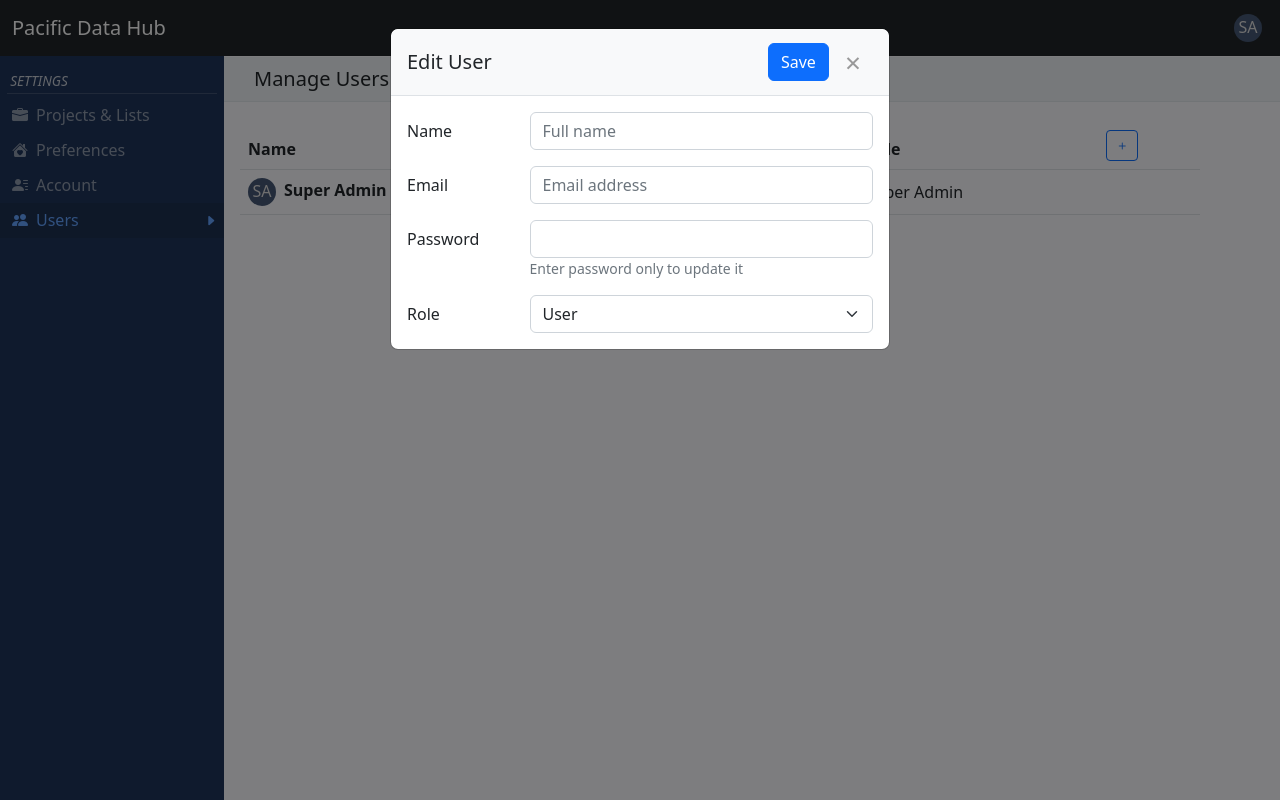
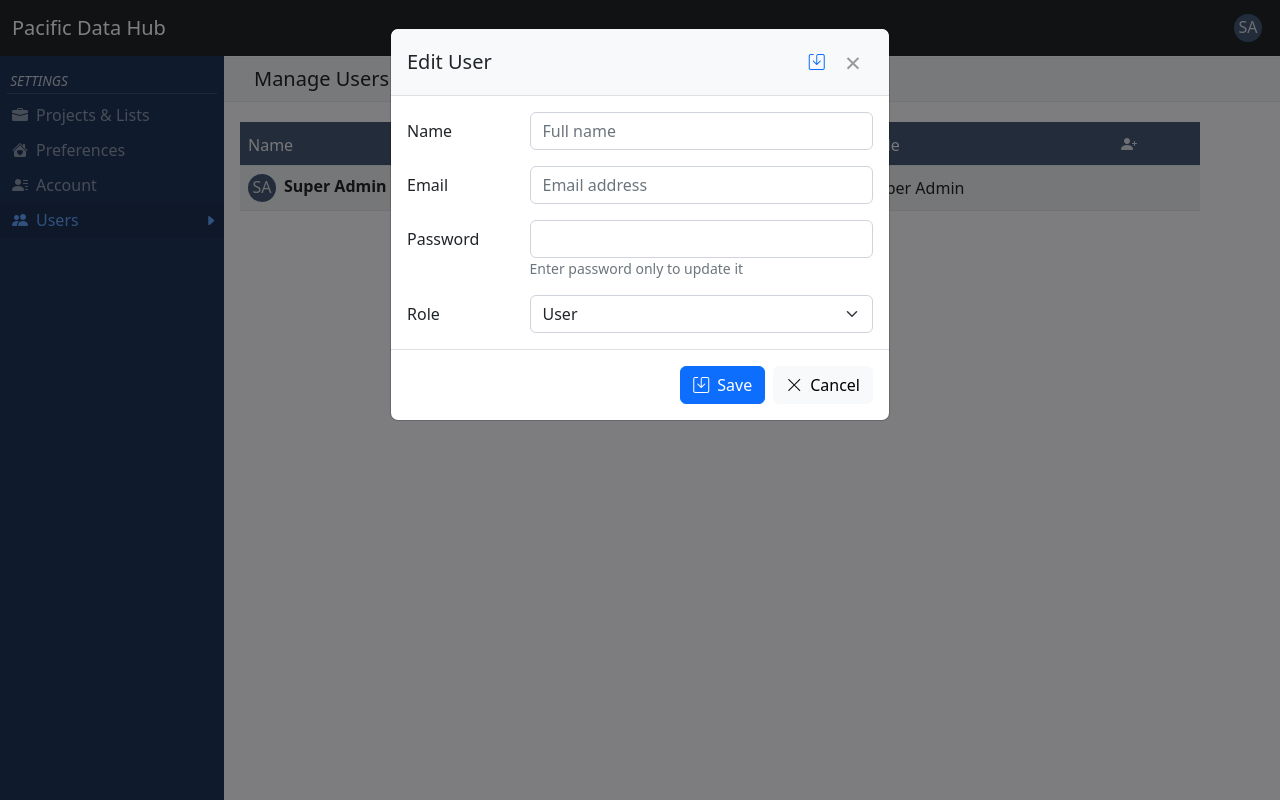
Before and after one commit to stanozr/taskfreak, a Flask app: page /settings/users in a window 1280 px wide, after a click that opens the changed part. Run offline with Flask 2, Linux system fonts and the light colour scheme; a user stored in the database is signed in; data comes from the database, SQL or seed files in the repository; some libraries are stand-ins or nearby versions.

Commit message:
User management and toasts

```diff
--- a/application/__init__.py
+++ b/application/__init__.py
@@ -39,6 +39,17 @@ def before_request():
 	g.user = current_user
 	g.now = datetime.datetime.utcnow()
 
+@app.template_filter()
+def toast_class(ts):
+	if ts == 'error':
+		return 'text-bg-danger'
+	elif ts == 'warning':
+		return 'text-bg-warning'
+	elif ts == 'success':
+		return 'text-bg-success'
+	else:
+		return 'text-bg-info'
+
 @app.route("/")
 def index():
 	if not current_user.is_authenticated:
--- a/application/models.py
+++ b/application/models.py
@@ -1,4 +1,5 @@
 import datetime, requests, hashlib
+from sqlalchemy import true
 from werkzeug.security import generate_password_hash, check_password_hash
 from flask_login import UserMixin
 from application import db
@@ -48,6 +49,12 @@ class UserModel(UserMixin, db.Model):
                 srn += en[0].upper()
             return '<span class="rounded-circle">'+srn+'</span>'
 
+    def is_valid(self):
+        if self.email and '@' in self.email and self.name and self.password:
+            return True
+        else:
+            return False
+
     def get_dict(self):
         res = {}
         columns = self.__table__.columns.keys()
--- a/application/static/css/app.css
+++ b/application/static/css/app.css
@@ -81,6 +81,10 @@
   border: 0 none;
   color: #999;
   font-size: 1.75em;
+}
+.btn-my-save {
+  border: 0 none;
+  color: #0d6efd;
 }
 .btn-outline-dropdown {
   border: 1px solid #ccc;
@@ -187,7 +191,34 @@
 .bi-2x {
   font-size: 1.25em;
 }
-
+.table-freak thead tr {
+  background-color: #475977;
+}
+.table-freak thead tr th {
+  color: rgba(255,255,255,.9);
+  font-weight: 500;
+}
+.table-freak thead tr th .btn-link {
+  padding: 0 .75em !important;
+  color: rgba(255,255,255,.8);
+}
+.table-freak thead tr th .btn-link:hover {
+  color: rgba(255,255,255,1);
+}
+.table-freak tbody .btn-link {
+  padding: 0 .5em !important;
+  color: #336699;
+}
+.table-freak tbody .btn-link:hover {
+  color: #1166ee;
+}
+.table-freak tbody .btn-link.btn-delete {
+  padding: 0 .5em !important;
+  color: #bb6969;
+}
+.table-freak tbody .btn-link.btn-delete:hover {
+  color: #cc3333;
+}
 /* RESPONSIVE STUFF */
 
 @media (min-width: 992px) {
--- a/application/static/js/app.js
+++ b/application/static/js/app.js
@@ -53,4 +53,18 @@ $('document').ready(function(){
   })
 
   $('.datepicker').datepicker();
+
+  $('.flash').each(function() {
+    new bootstrap.Toast($(this)).show();
+  });
 });
+
+function toasted(msg, cat) {
+  $lt = $('#live-toast');
+  $lt.addClass(cat).find('.toast-body').text(msg);
+  mt = bootstrap.Toast.getOrCreateInstance($lt);
+  $lt.on('hidden.bs.toast', () => {
+    $lt.removeClass('text-bg-danger text-bg-warning text-bg-success text-bg-info');
+  })
+  mt.show();
+}
--- a/application/templates/layout/page.html
+++ b/application/templates/layout/page.html
@@ -57,16 +57,6 @@
 
   <section class="main container-fluid">
 
-    {% with messages = get_flashed_messages(True) %}
-        {% if messages %}
-            <ul class="flashes">
-            {% for cat, message in messages %}
-                <li class="{{ cat }}">{{ message }}</li>
-            {% endfor %}
-            </ul>
-        {% endif %}
-    {% endwith %}
-
     {% block content %}
     {% endblock %}
 
@@ -96,6 +86,33 @@
 
 {% endblock %}
 
+<div class="toast-container position-fixed bottom-0 end-0 p-3">
+
+  <div id="live-toast" class="toast align-items-center border-0" role="alert" aria-live="assertive" aria-atomic="true">
+    <div class="d-flex">
+      <div class="toast-body"></div>
+      <button type="button" class="btn-close btn-close-white me-2 m-auto" data-bs-dismiss="toast" aria-label="Close"></button>
+    </div>
+  </div>
+
+  {% with messages = get_flashed_messages(True) %}
+      {% if messages %}
+          {% for cat, message in messages %}
+          <div class="toast flash align-items-center {{ cat | toast_class }} border-0" role="alert" aria-live="assertive" aria-atomic="true">
+            <div class="d-flex">
+              <div class="toast-body">
+                {{ message }}
+              </div>
+              <button type="button" class="btn-close btn-close-white me-2 m-auto" data-bs-dismiss="toast" aria-label="Close"></button>
+            </div>
+          </div>
+          {% endfor %}
+          </ul>
+      {% endif %}
+  {% endwith %}
+
+</div>
+
 <script src="https://cdnjs.cloudflare.com/ajax/libs/jquery/3.2.1/jquery.min.js"></script>
 <script src="https://cdn.jsdelivr.net/npm/bootstrap@5.2.0-beta1/dist/js/bootstrap.bundle.min.js" integrity="sha384-pprn3073KE6tl6bjs2QrFaJGz5/SUsLqktiwsUTF55Jfv3qYSDhgCecCxMW52nD2" crossorigin="anonymous"></script>
 <script src="https://cdnjs.cloudflare.com/ajax/libs/bootstrap-datepicker/1.9.0/js/bootstrap-datepicker.min.js"></script>
--- a/application/templates/settings_users.html
+++ b/application/templates/settings_users.html
@@ -5,15 +5,15 @@
 <h2 class="page-title">Manage Users</h2>
 
 {% if data %}
-<table class="table table-hover" style="max-width:960px">
+<table class="table table-freak table-striped table-hover" style="max-width:960px">
     <thead>
        <tr>
           <th>Name</th>
           <th class="d-none d-md-table-cell">Email</th>
           <th>Role</th>
-          <th>
-            {% if g.user.roles > 2 %}
-            <button type="button" class="btn btn-outline-primary btn-sm" data-bs-toggle="modal" data-bs-target="#editModal"><i class="bi bi-plus"></i></button>
+          <th style="width:100px">
+            {% if g.user.roles > 1 %}
+            <button type="button" class="btn btn-link" data-bs-toggle="modal" data-bs-target="#editModal"><i class="bi bi-person-plus-fill"></i></button>
             {% endif %}
           </th>
        </tr>
@@ -30,7 +30,10 @@
             <td>{{ roles[item.roles] }}</td>
             <td>
                 {% if item.id != g.user.id and item.roles < g.user.roles %}
-                <a href="#!" class="btn btn-sm btn-outline-primary">Edit</a>
+                <a href="#!" class="btn btn-link btn-edit"><i class="bi bi-pencil-fill"></i></a>
+                {% endif %}
+                {% if item.id != g.user.id and g.user.roles > 2 %}
+                <a href="#!" class="btn btn-link btn-delete"><i class="bi bi-trash"></i></a>
                 {% endif %}
             </td>
         </tr>
@@ -45,12 +48,13 @@
 
 <div class="modal fade" id="editModal" tabindex="-1" data-bs-backdrop="static" aria-labelledby="editUserLabel" aria-hidden="true">
   <div class="modal-dialog modal-md modal-fullscreen-md-down modal-dialog-scrollable">
-    <form class="modal-content" autocomplete="off">
+    <form id="user-form" action="/api/users/save" method="POST" class="modal-content" autocomplete="off">
       <div class="modal-header modal-smaller bg-light">
         <h5 class="modal-title" id="editUserLabel">Edit User</h5>
         <div class="float-end">
-          <button type="button" class="btn btn-primary">Save</button>
-          <button type="button" class="btn btn-my-close" data-bs-dismiss="modal" aria-label="Close">&times;</button>
+          <input type="hidden" name="id" value="" />
+          <button type="submit" class="btn btn-my-save"><i class="bi bi-save"></i></button>
+          <button type="button" class="btn btn-my-close ps-1" data-bs-dismiss="modal" aria-label="Close">&times;</button>
         </div>
       </div>
       <div class="modal-body">
@@ -69,20 +73,26 @@
         <div class="row mb-3">
           <label for="ipwd" class="col-sm-3 col-form-label">Password</label>
           <div class="col-sm-9">
-            <input type="password" name="pwssword" class="form-control" id="iPwd" autocomplete="new-password" />
+            <input type="password" name="password" class="form-control" id="iPwd" autocomplete="new-password" />
             <div class="small text-muted">Enter password only to update it</div>
           </div>
         </div>
         <div class="row">
-          <label for="iRole" class="col-sm-3 col-form-label">Role</label>
+          <label for="iRoles" class="col-sm-3 col-form-label">Role</label>
           <div class="col-sm-9">
-            <select id="iRole" name="roles" class="form-select">
+            <select id="iRoles" name="roles" class="form-select">
               {% for r in roles %}
+              {% if r < g.user.roles %}
               <option value="{{ r }}">{{ roles[r] }}</option>
+              {% endif %}
               {% endfor %}
             </select>
           </div>
         </div>
+      </div>
+      <div class="modal-footer">
+        <button type="submit" class="btn btn-primary"><i class="bi bi-save me-2"></i>Save</button>
+        <button type="button" class="btn btn-light" data-bs-dismiss="modal" aria-label="Close"><i class="bi bi-x-lg me-2"></i>Cancel</button>
       </div>
     </form>
   </div>
--- a/application/views/settings.py
+++ b/application/views/settings.py
@@ -1,7 +1,7 @@
 import datetime
 from sqlalchemy import desc
 
-from flask import Blueprint, render_template, jsonify
+from flask import Blueprint, render_template, jsonify, request, flash
 from flask_login import login_required, current_user
 
 from application import app
@@ -56,7 +56,7 @@ def users():
 @settings.route("/api/users/load/<id>")
 @login_required
 def api_user_load(id):
-	if current_user.roles < 2:
+	if current_user.roles < 1:
 		return jsonify({'error': 'Action not allowed'})
 	item = UserModel.query.filter_by(id=id).first()
 	if not item:
@@ -65,9 +65,38 @@ def api_user_load(id):
 		return jsonify({'error': 'Action not allowed'})
 	return jsonify(item.get_dict())
 
-@settings.route("/api/users/save")
+@settings.route("/api/users/save", methods=['POST'])
+@login_required
 def api_user_save():
-	pass
+	uid = int(request.form['id']) if request.form.get('id') else False
+	uro = int(request.form['roles']) if request.form.get('roles') else 0
+	if current_user.roles < 1 or (uid and uid == current_user.id) or (uro > current_user.roles):
+		return jsonify({'error': 'Action not allowed'})
+	# set user
+	item = UserModel()
+	if uid:
+		item = UserModel.query.filter_by(id=uid).first()
+		if not item:
+			return jsonify({'error': 'User does not exist'})
+	if not uid or current_user.roles > 2:
+		# set email only for new users
+		# only super admin can change email
+		item.email = request.form.get('email','').strip()
+	item.name = request.form.get('name','').strip()
+	item.roles = uro
+	pwd = request.form.get('password','').strip()
+	if (pwd):
+		# set password only when creating or updating it
+		item.set_password(pwd)
+	if not item.is_valid():
+		return jsonify({'error': 'Missing or invalid fields'})
+	if not uid:
+		db.session.add(item)
+	db.session.commit()
+	msg = "User {}".format('Updated' if uid else 'Created')
+	flash(msg, 'success')
+	return jsonify({'success': msg})
+
 
 @settings.route("/api/users/delete/<int:id>")
 @login_required
@@ -78,7 +107,8 @@ def api_user_delete(id):
 	if item:
 		db.session.delete(item)
 		db.session.commit()
+		flash('user deleted', 'success')
 		return jsonify({'success': 'User deleted'})
 	else:
 		return jsonify({'error': 'User does not exist'})
-	return redirect(url_for('adminUser'))
+    # return redirect(url_for('adminUser'))
--- a/requirements.txt
+++ b/requirements.txt
@@ -1,12 +1,17 @@
 click==8.0.4
 dataclasses==0.8
 Flask==2.0.3
+Flask-Login==0.5.0
+Flask-SQLAlchemy==2.5.1
 importlib-metadata==4.8.3
 itsdangerous==2.0.1
 Jinja2==3.0.3
 MarkupSafe==2.0.1
 pkg-resources==0.0.0
+psycopg2==2.9.3
 python-dotenv==0.20.0
+requests==2.27.1
+SQLAlchemy==1.4.39
 typing-extensions==4.1.1
 Werkzeug==2.0.3
 zipp==3.6.0
```
Also changed, not shown: application/static/js/settings_users.js (+22 -3 lines).
